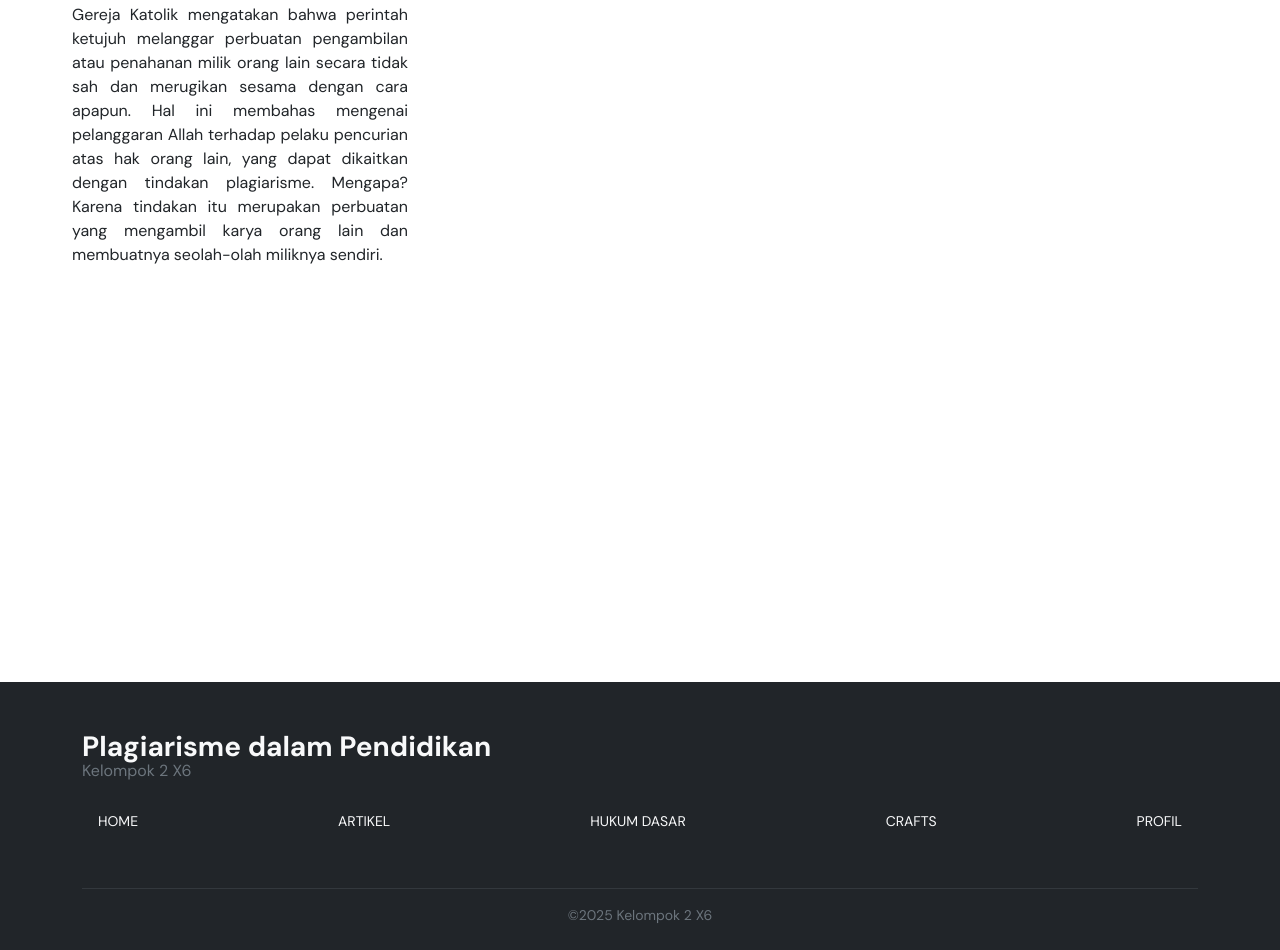
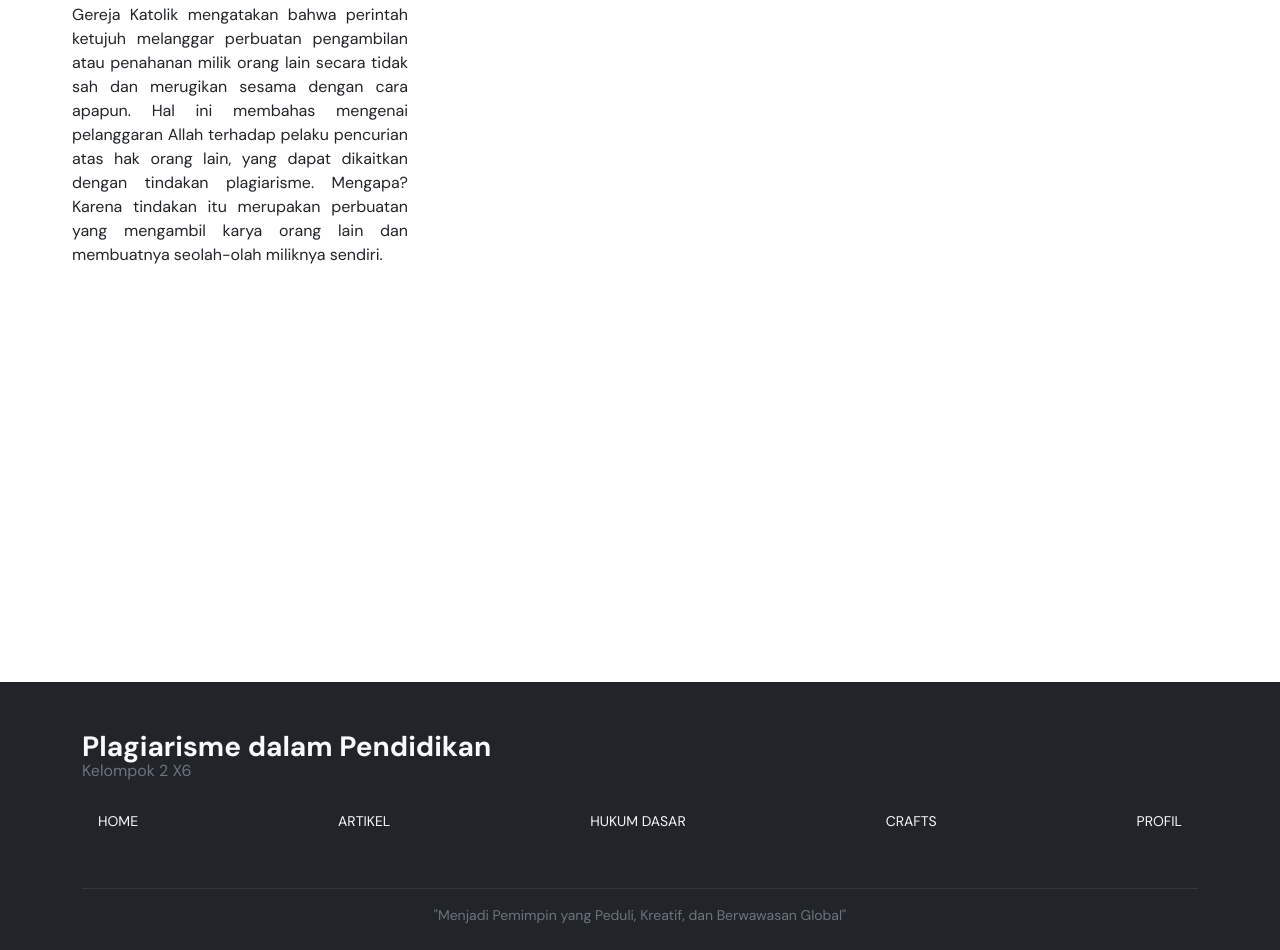
Before and after one commit to iKanterbang23/saskolaborasikelompok2, a plain HTML site: page acticle.html in a window 1280 px wide. Shown: the part 2343-3293 px from the top of the page. Drawn offline with nearby package versions, Linux system fonts and the light colour scheme.

Commit message:
Fix HTML structure and content in acticle.html

```diff
--- a/acticle.html
+++ b/acticle.html
@@ -128,7 +128,7 @@
     <hr class="border-secondary">
     <!-- copyright -->
     <p class="text-center text-secondary small m-0 mt-3">
-      ©2025 Kelompok 2 X6
+      "Menjadi Pemimpin yang Peduli, Kreatif, dan Berwawasan Global"
     </p>
   </div>
 </footer>
@@ -139,4 +139,5 @@
     <script src="https://unpkg.com/scrollreveal"></script>
     <script src="main.js"></script>
   </body>
+
 </html>
```
